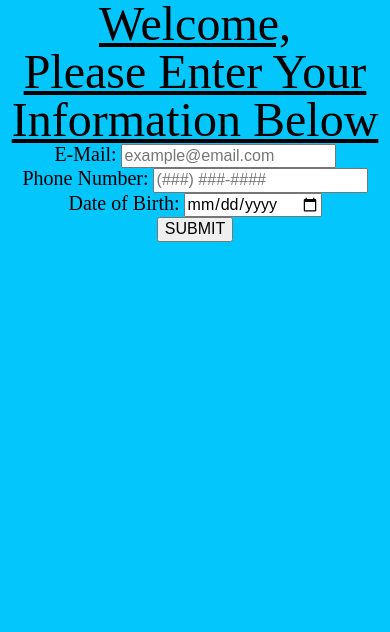
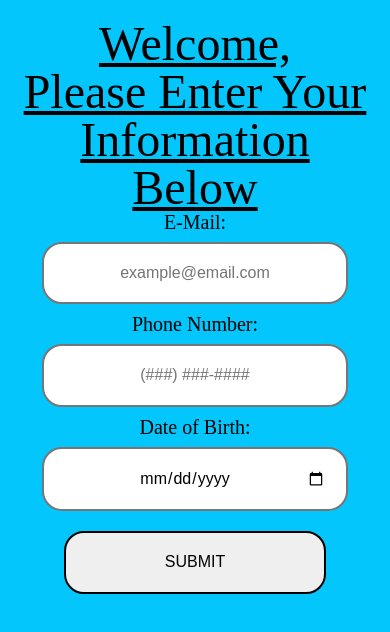
Before and after one commit to jacobroberson/ITMD362Lab2, a plain HTML site: page index.html in a window 390 px wide. Drawn offline with Linux system fonts and the light colour scheme.

Commit message:
adjust padding for a better mobile experience

```diff
--- a/css/screen.css
+++ b/css/screen.css
@@ -1,6 +1,7 @@
 body {
 	text-align: center;
 	background-color: #03c6fc;
+	padding: 20px;
 }
 h1 {
 	font-size: 3em;
@@ -8,4 +9,13 @@ h1 {
 }
 label {
 	font-size: 1.25em;
+	padding: 20px;
 }
+input {
+	text-align: center;
+	width: 75%;
+	margin: 10px 0;
+	padding: 20px;
+	border-style: solid;
+	border-radius: 20px 20px 20px 20px;
+}
```
